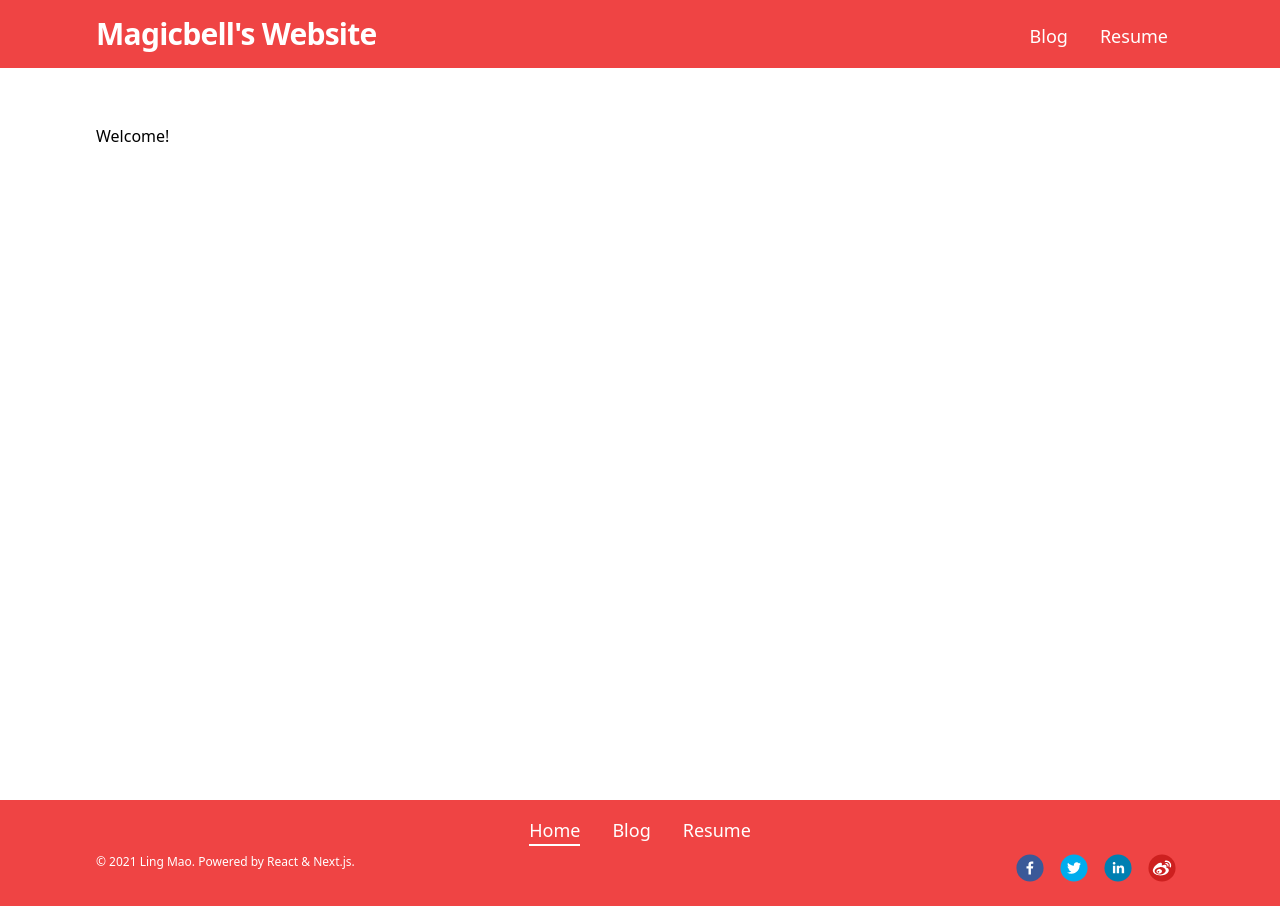
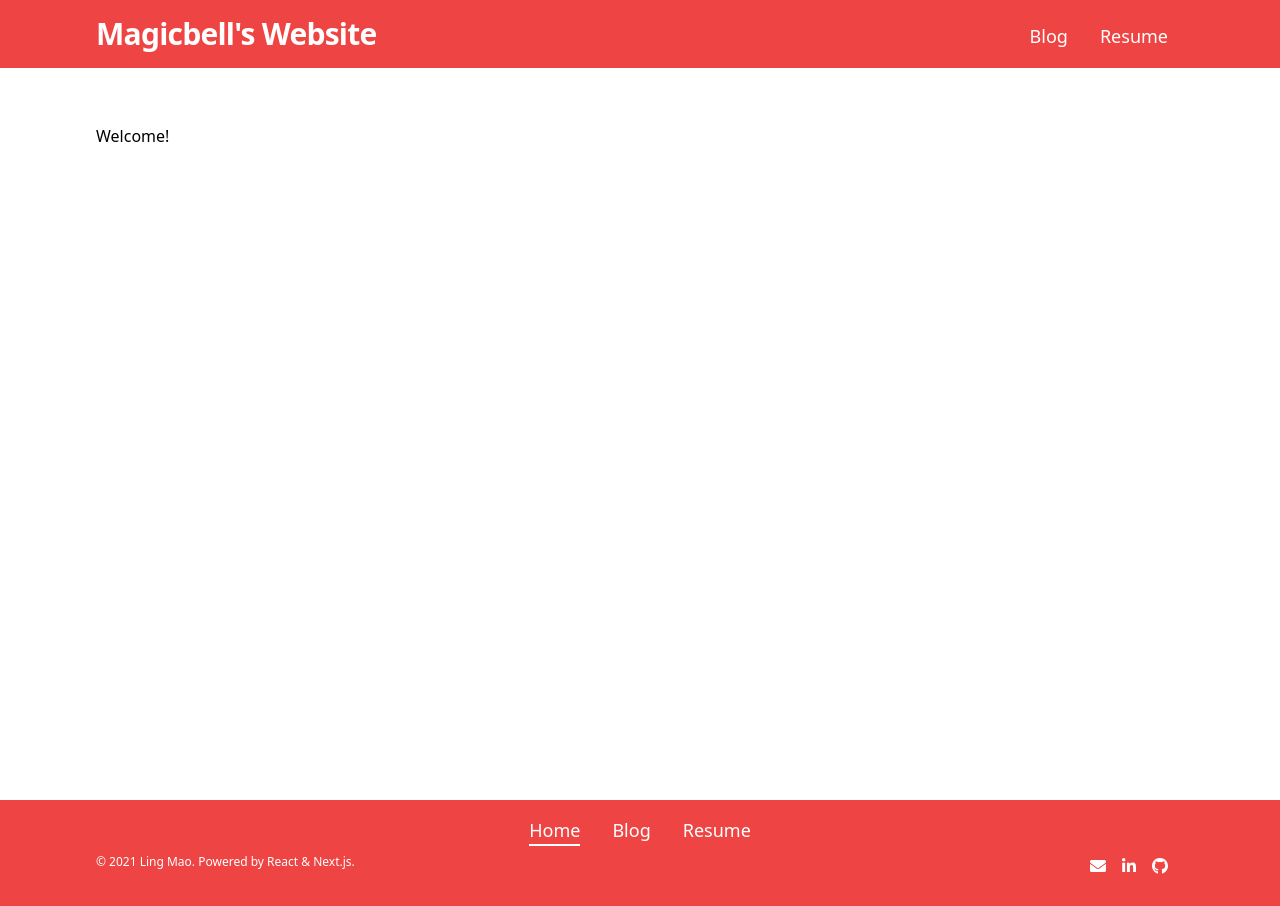
Before and after one commit to imagicbell/imagicbell.github.io, a Next.js app: page / in a window 1280 px wide. Built offline with nearby package versions, Linux system fonts and the light colour scheme.

Commit message:
footer: add social link

```diff
--- a/components/footer.js
+++ b/components/footer.js
@@ -1,5 +1,5 @@
 import SiteNav from './site-nav';
-import Share from './share';
+import SocialLink from './social-link';
 import { Settings } from '@/lib/constants';
 
 export default function Footer() {
@@ -15,11 +15,7 @@ export default function Footer() {
           .
         </div>
         <div className="flex justify-center sm:justify-end items-center">
-          <Share size={28} meta={{
-            path: '',
-            title: "Magicbell's Website" ,
-            image: Settings.author.coverImage,
-          }} />
+          <SocialLink inverse color="#fff" />
         </div>
       </div>
     </footer>
--- a/components/social-link.js
+++ b/components/social-link.js
@@ -1,21 +1,40 @@
 import { FontAwesomeIcon } from '@fortawesome/react-fontawesome'
-import { faEnvelopeSquare } from '@fortawesome/free-solid-svg-icons'
-import { faLinkedin, faGithub } from '@fortawesome/free-brands-svg-icons';
+import { faEnvelope, faEnvelopeSquare, } from '@fortawesome/free-solid-svg-icons'
+import { faLinkedin, faLinkedinIn, faGithub } from '@fortawesome/free-brands-svg-icons';
 import { Settings } from '@/lib/constants';
 
 const links = [
-	{ icon: faEnvelopeSquare, href: `mailto:${Settings.author.email}`, color: "rgb(239, 68, 68)" },
-	{ icon: faLinkedin, href: `https://www.linkedin.com/in/${Settings.author.linkedin}`, color: "#007bb6"},
-	{ icon: faGithub, href: `https://github.com/${Settings.author.github}`, color: "#24292e"}
+	{
+		icon: faEnvelopeSquare,
+		iconIn: faEnvelope,
+		href: `mailto:${Settings.author.email}`,
+		color: "rgb(239, 68, 68)"
+	},
+	{
+		icon: faLinkedin,
+		iconIn: faLinkedinIn,
+		href: `https://www.linkedin.com/in/${Settings.author.linkedin}`,
+		color: "#007bb6"
+	},
+	{
+		icon: faGithub,
+		iconIn: faGithub,
+		href: `https://github.com/${Settings.author.github}`,
+		color: "#24292e"
+	}
 ]
 
-export default function SocialLink() {
+export default function SocialLink({ inverse, color }) {
 	return (
 		<>
 		{
 			links.map((link, id) => (
-				<a key={id} className="mr-2" href={link.href}>
-					<FontAwesomeIcon className="h-6" icon={link.icon} color={link.color} />
+				<a key={id} href={link.href} className="mr-4" >
+					<FontAwesomeIcon
+						className="h-6"
+						icon={inverse ? link.iconIn : link.icon}
+						color={color ? color : link.color}
+					/>
 				</a>
 			))
 		}
```
